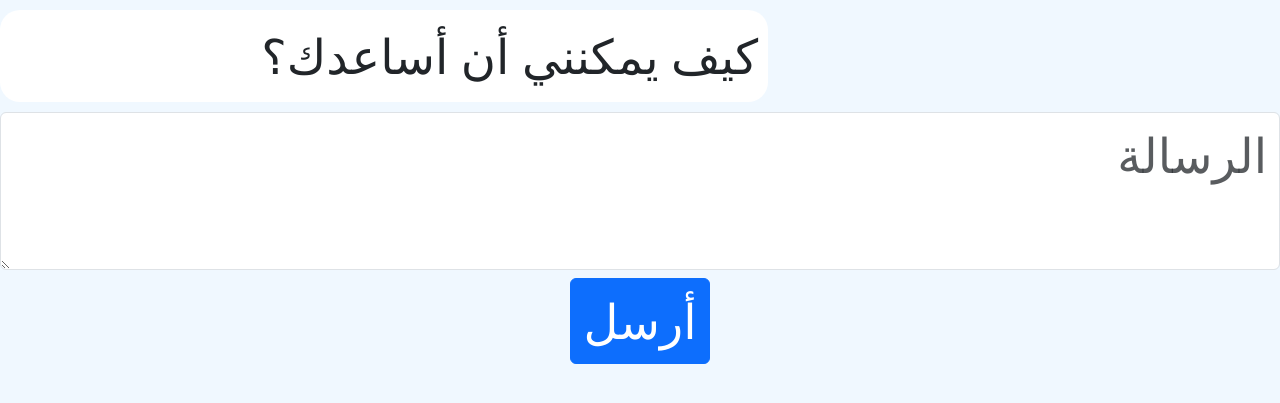
After one commit to omarzayed7777/maqal_project, a Flask app: page /chatbot in a window 1280 px wide. The commit adds this page. Shown: the top 403 px of the page. Run offline with Flask 3, Linux system fonts and the light colour scheme.

Commit message:
added chatbot functionality to a view

```diff
--- a/app.py
+++ b/app.py
@@ -39,6 +39,10 @@ def sd_api():
 def transcribe():
     return render_template('transcribe.html')
 
+@app.route('/chatbot')
+def chatbot():
+    return render_template('chatbot.html')
+
 @app.route('/transcribe-api', methods=['POST'])
 def transcribe_api():
 
--- /dev/null
+++ b/static/css/chatbot.css
@@ -0,0 +1,35 @@
+body {
+    background-color: aliceblue !important;
+}
+
+#humanInput {
+    width: 100%;
+    font-size: 48px;
+}
+
+#sendButton {
+    font-size: 48px;
+}
+.botMessage {
+    background-color: white;
+    float: left !important;
+    padding: 10px;
+    border-radius: 20px;
+    font-size: 48px;
+    width: 60%;
+    margin-top: 10px;
+    margin-bottom: 10px;
+    text-align: right;
+}
+
+.humanMessage {
+    background-color: #32d9c6;
+    float: right;
+    margin-top: 10px;
+    margin-bottom: 10px;
+    padding: 10px;
+    border-radius: 20px;
+    font-size: 48px;
+    width: 60%;
+    text-align: right;
+}
--- a/templates/base.html
+++ b/templates/base.html
@@ -33,6 +33,8 @@
     </nav>
     {% block body %}
     {% endblock %}
+    <iframe src="{{ url_for('chatbot')}}">
+    </iframe>
     <script src="https://cdn.jsdelivr.net/npm/bootstrap@5.3.1/dist/js/bootstrap.bundle.min.js" integrity="sha384-HwwvtgBNo3bZJJLYd8oVXjrBZt8cqVSpeBNS5n7C8IVInixGAoxmnlMuBnhbgrkm" crossorigin="anonymous"></script>
 </body>
 </html>
--- /dev/null
+++ b/templates/chatbot.html
@@ -0,0 +1,23 @@
+<!DOCTYPE html>
+<html lang="ar" dir="rtl">
+<head>
+    <meta charset="UTF-8">
+    <meta name="viewport" content="width=device-width, initial-scale=1.0">
+    <title>Chat Bot</title>
+    <link rel="stylesheet" href="{{ url_for('static', filename='css/chatbot.css') }}">
+    <link href="https://cdn.jsdelivr.net/npm/bootstrap@5.3.1/dist/css/bootstrap.min.css" rel="stylesheet" integrity="sha384-4bw+/aepP/YC94hEpVNVgiZdgIC5+VKNBQNGCHeKRQN+PtmoHDEXuppvnDJzQIu9" crossorigin="anonymous">
+</head>
+<body>
+    <div id="messageList">
+        <div class="botMessage">
+            كيف يمكنني أن أساعدك؟
+        </div>
+    </div>
+    <textarea class="form-control mb-2" id="humanInput" placeholder="الرسالة"></textarea>
+    <div style="text-align: center;">
+        <button class="btn btn-primary" id="sendButton" onclick="sendMessage()">أرسل</button>
+    </div>
+</body>
+<script src="https://cdn.jsdelivr.net/npm/bootstrap@5.3.1/dist/js/bootstrap.bundle.min.js" integrity="sha384-HwwvtgBNo3bZJJLYd8oVXjrBZt8cqVSpeBNS5n7C8IVInixGAoxmnlMuBnhbgrkm" crossorigin="anonymous"></script>
+<script src="{{ url_for('static', filename='chatbot.js') }}"></script>
+</html>
--- a/templates/create-article.html
+++ b/templates/create-article.html
@@ -58,7 +58,7 @@
     </div>
     <div class="row">
       <div class="col">
-        <button class="btn btn-primary" onclick="downloadImage()" id="downloadButton" style="margin-bottom: 100px;">تنزيل الصورة</button>
+        <button class="btn btn-primary" onclick="downloadImage()" id="downloadButton" style="margin-bottom: 10px;">تنزيل الصورة</button>
       </div>
     </div>
   </div>
```
Also changed, not shown: static/chatbot.js (added, +46 -0 lines), static/images/botImage.svg (renamed from static/botImage.svg).
